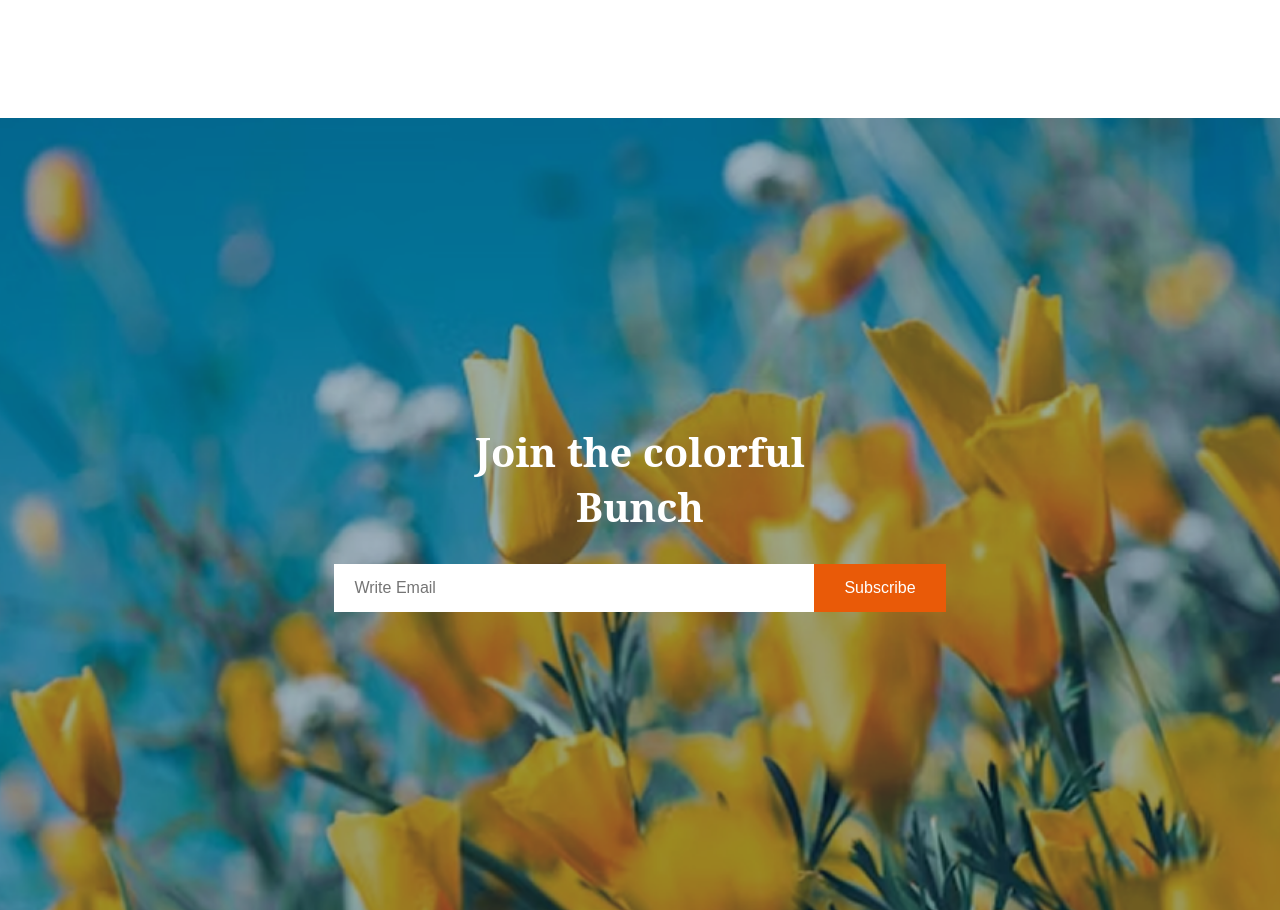
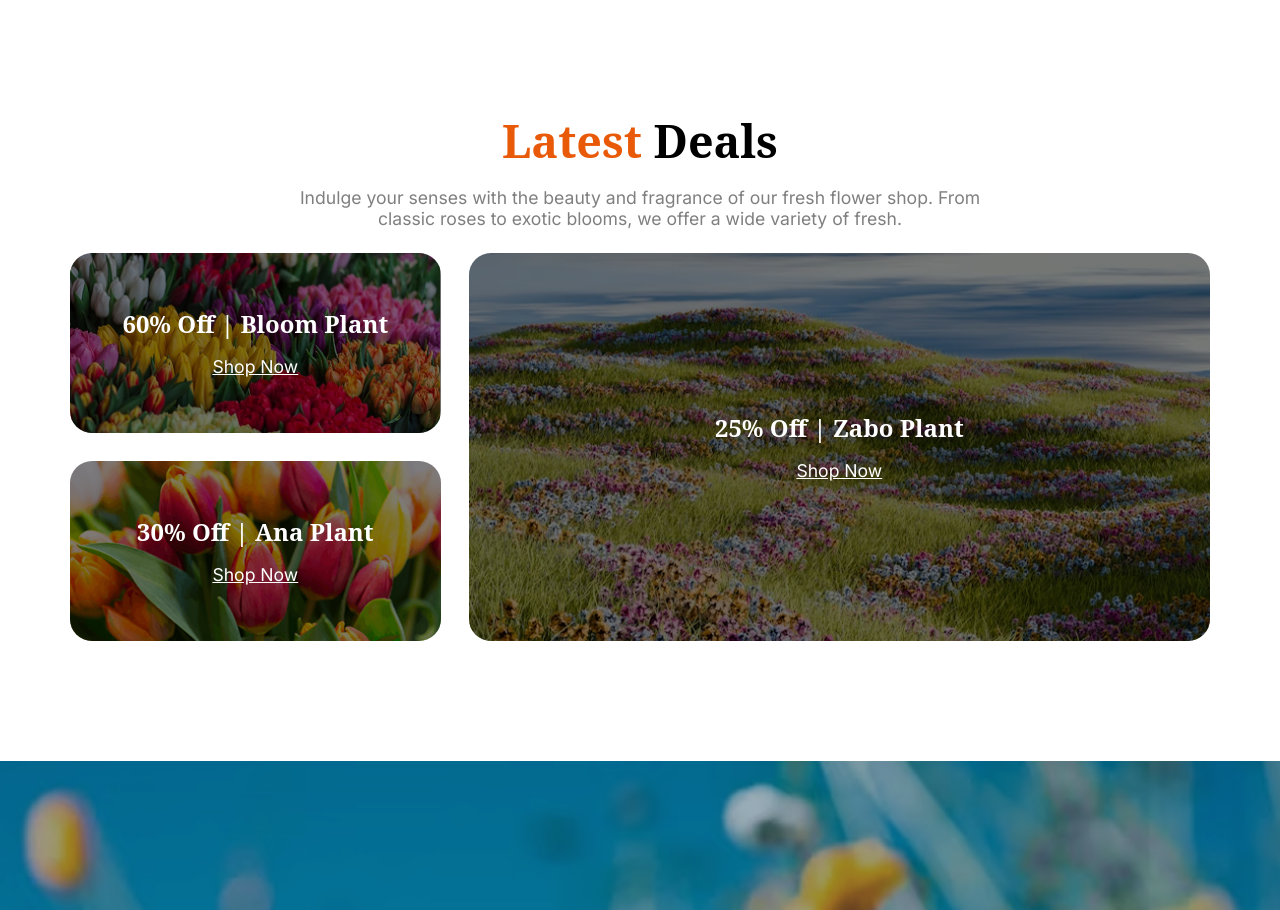
Before and after one commit to jerinAfrose/responsive-flowers-assignment2, a plain HTML site: page index.html in a window 1280 px wide. Shown: the part 2306-3216 px from the top of the page. Drawn offline with Linux system fonts and the light colour scheme.

Commit message:
latest deal section added

```diff
--- a/index.html
+++ b/index.html
@@ -152,6 +152,40 @@
         </div>
       </section>
 
+      <!-- latest deal section -->
+      <section>
+        <div class="deal-container">
+          <h2 class="noto-serif-normal deal-title">
+            <span class="color-4">Latest</span> Deals
+          </h2>
+          <p class="deal-subtitle">
+            Indulge your senses with the beauty and fragrance of our fresh
+            flower shop. From classic roses to exotic blooms, we offer a wide
+            variety of fresh.
+          </p>
+        </div>
+        <div class="container box">
+          <div class="box-item box-1">
+            <div class="box-content">
+              <h2 class="noto-serif-normal">60% Off | Bloom Plant</h2>
+              <a href="" class="link">Shop Now</a>
+            </div>
+          </div>
+          <div class="box-item box-3">
+            <div class="box-content">
+              <h2 class="noto-serif-normal">25% Off | Zabo Plant</h2>
+              <a href="" class="link">Shop Now</a>
+            </div>
+          </div>
+          <div class="box-item box-2">
+            <div class="box-content">
+              <h2 class="noto-serif-normal">30% Off | Ana Plant</h2>
+              <a href="" class="link">Shop Now</a>
+            </div>
+          </div>
+        </div>
+      </section>
+
       <!-- join section -->
       <section>
         <div class="join">
--- a/styles/style.css
+++ b/styles/style.css
@@ -183,6 +183,85 @@
   margin-top: 50px;
   margin-left: 30px;
 }
+/* latest deal styles */
+.deal-container {
+  width: 100%;
+  text-align: center;
+  margin: 0 auto;
+}
+.deal-title {
+  font-size: 2.8rem;
+  font-weight: 700;
+  margin-bottom: 1rem;
+  margin-top: 7rem;
+}
+.deal-subtitle {
+  font-size: 1.1rem;
+  font-weight: 400;
+  color: rgba(0, 0, 0, 0.5);
+  margin-bottom: 1.5rem;
+  max-width: 43rem;
+  margin-left: auto;
+  margin-right: auto;
+}
+/* latest deal box styles */
+.box {
+  display: grid;
+  grid-template-columns: 1fr 2fr;
+  grid-template-rows: auto auto;
+  gap: 28px;
+  max-width: 1140px;
+  width: 100%;
+  box-sizing: border-box;
+}
+.box-item {
+  background-size: cover;
+  background-position: center;
+  background-repeat: no-repeat;
+  border-radius: 22px;
+  overflow: hidden;
+  position: relative;
+  display: flex;
+  flex-direction: column;
+  align-items: center;
+  justify-content: center;
+  min-height: 180px;
+  color: white;
+}
+.box-content {
+  height: 100%;
+  display: flex;
+  flex-direction: column;
+  justify-content: center;
+  align-items: center;
+  background-size: cover;
+  background-color: rgba(0, 0, 0, 0.5);
+  background-blend-mode: color-burn;
+  text-align: center;
+  padding: 20px;
+}
+.box-content h2 {
+  font-size: 1.5rem;
+  margin-bottom: 1rem;
+  font-weight: 700;
+}
+.link {
+  display: inline-block;
+  color: white;
+  text-decoration: underline;
+  padding-bottom: 2px;
+  font-size: 1.1rem;
+}
+.box-1 {
+  background-image: url("../assets/deal-bloom.png");
+}
+.box-2 {
+  background-image: url("../assets/deal-ana.png");
+}
+.box-3 {
+  background-image: url("../assets/deal-zabo.png");
+  grid-row: span 2;
+}
 /* join section */
 .join {
   width: 100%;
```
